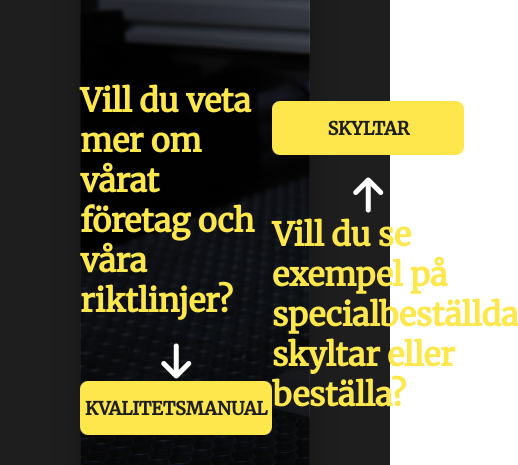
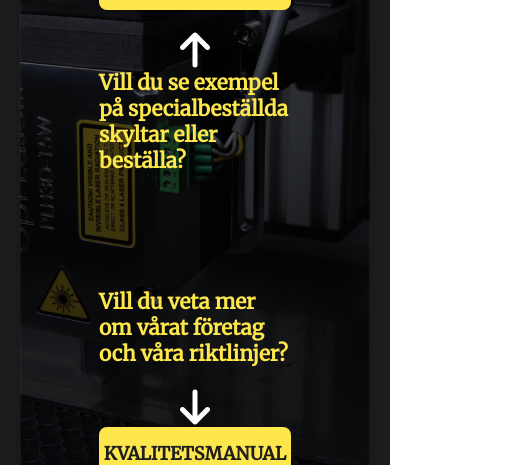
Before and after one commit to bekantskap/ehab-elteknik, a React (Create React App) app: page /services in a window 390 px wide. Shown: the part 3602-4067 px from the top of the page, 518 px wide, since content can reach past the window. Built offline with nearby package versions, Linux system fonts and the light colour scheme; the HTML template or start-up script is replaced by a standard one.

Commit message:
worked on css responsiveness

```diff
--- a/src/App.css
+++ b/src/App.css
@@ -28,10 +28,7 @@ p {
 }
 
 .app-container__box {
-  width: 100%;
-  /* display: flex; */
-  /* align-items: center; */
-  /* justify-content: center; */
+  /* width: 100%; */
 }
 
 /* DARK MODE AND SHOW / HIDE*/
@@ -428,6 +425,8 @@ p {
   align-items: center;
   /* text-align: center; */
   padding: 2em 0 8em 0;
+  width: 100vw;
+  max-width: 100%;
   /* height: 100vh; */
   flex-flow: row wrap;
 }
@@ -645,7 +644,8 @@ p {
 
 .footer-container {
   background-color: #1f1e1e;
-  width: 100%;
+  width: 100vw;
+  max-width: 100%;
   border-top: #fde84c38 1px solid;
 }
 
@@ -751,8 +751,26 @@ p {
 /* RESPONSIVE */
 
 @media screen and (max-width: 1300px) {
-  .contact-content {
-    /* flex-direction: column; */
+  .service-info__container {
+    flex-direction: column-reverse;
+    width: 350px;
+    background-position: center;
+  }
+  .service-info__text {
+    font-size: 1.3em;
+  }
+  .services-container {
+    width: 100%;
+  }
+  .manual-container {
+  }
+  .manual-box {
+    flex-direction: column;
+    width: 100%;
+    /* height: 100%; */
+  }
+  .manual-btns {
+    flex-direction: row;
   }
 }
 
@@ -760,6 +778,8 @@ p {
   .footer-content {
     flex-direction: column;
   }
+  .contact-content {
+  }
   .navbar-navbar__logo {
     height: 0.7em;
   }
```
